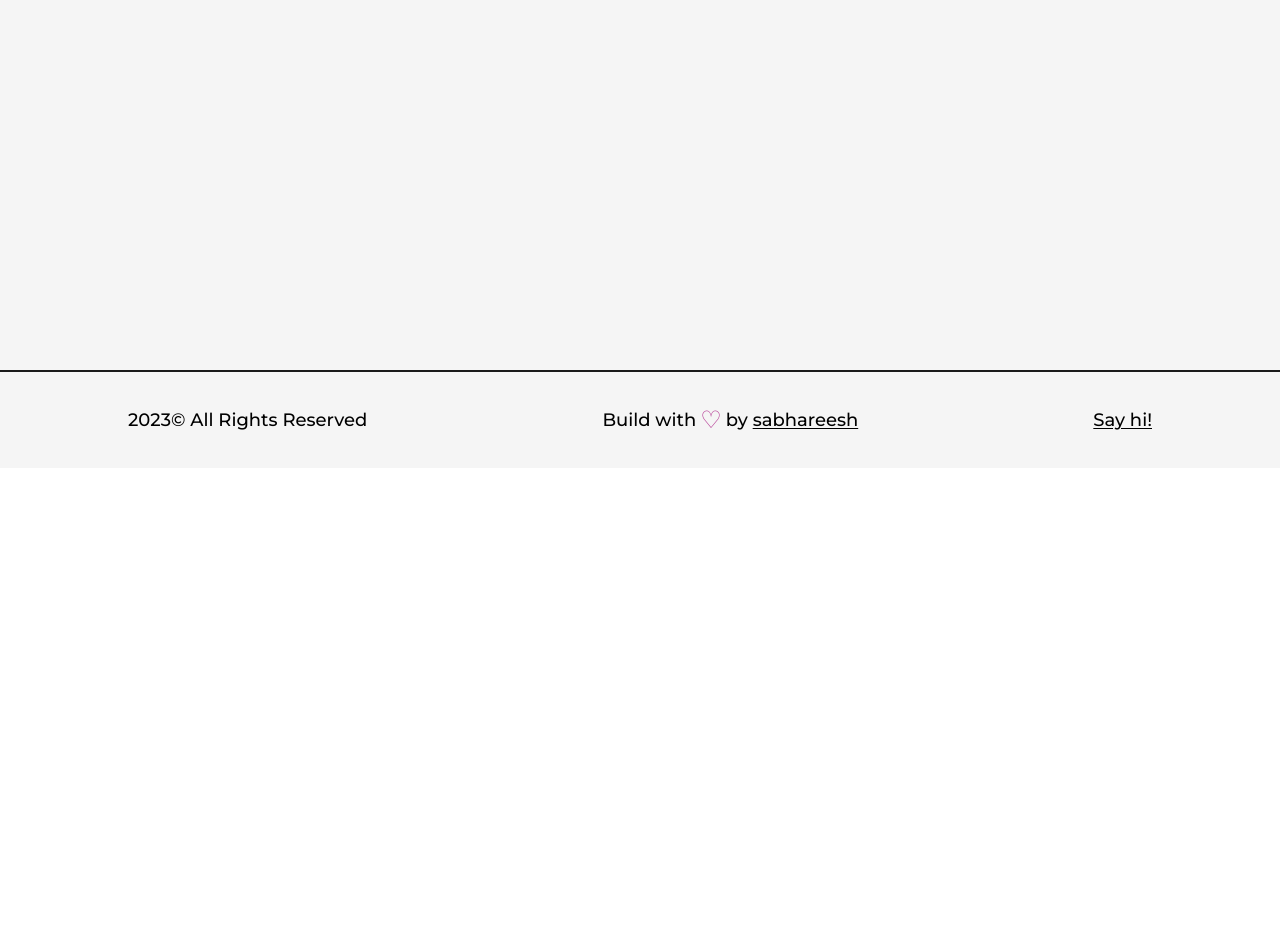
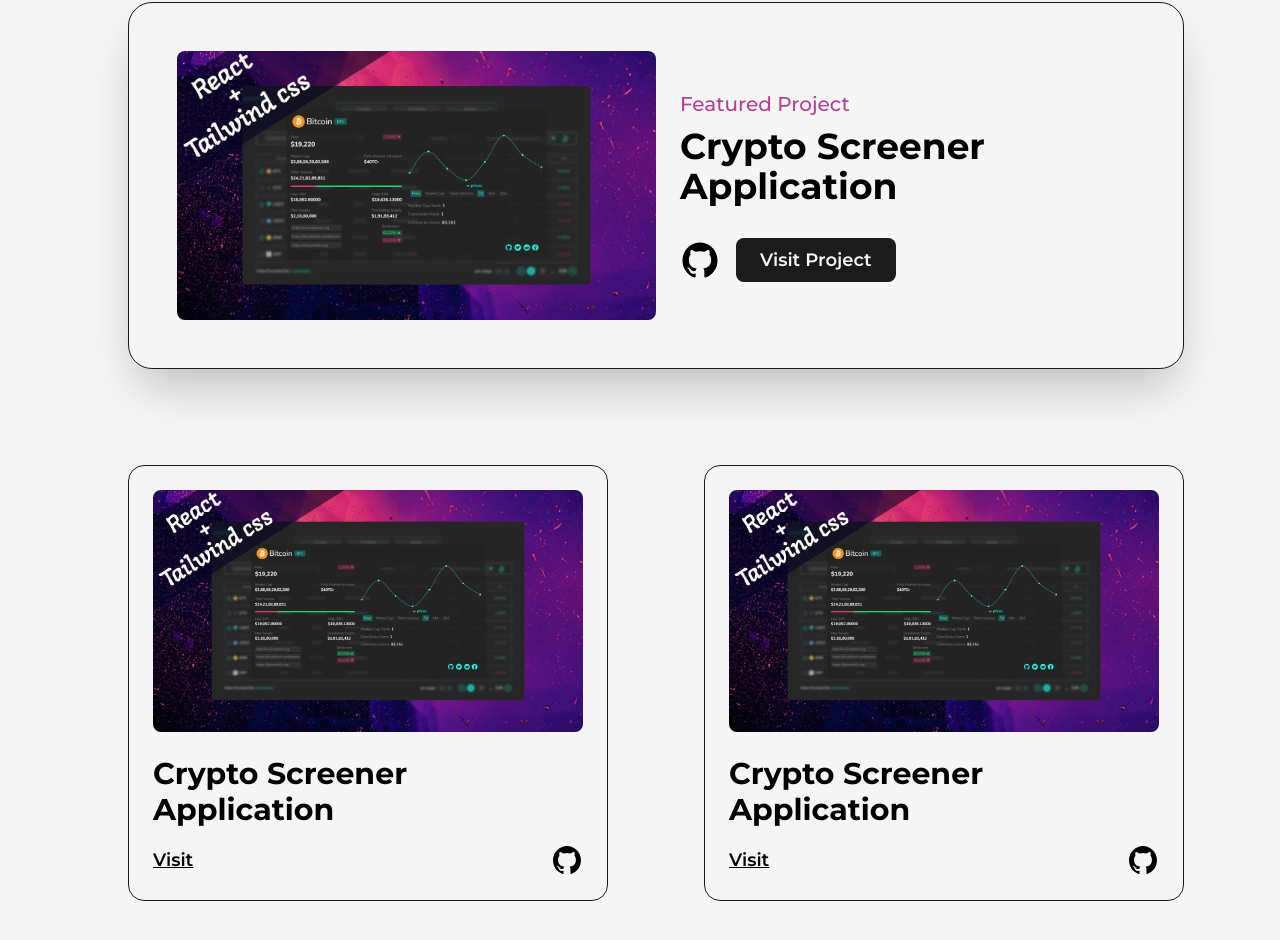
Before and after one commit to sabhareesh1009/portfolio, a Next.js app: page /projects in a window 1280 px wide. Before the commit this address had no page. Shown: the part 518-1458 px from the top of the page. Before the commit the page ends 986 px from the top, so only its background shows below. Built offline with nearby package versions, Linux system fonts and the light colour scheme.

Commit message:
Designed the projects page.

```diff
--- a/src/components/AnimatedText.js
+++ b/src/components/AnimatedText.js
@@ -10,7 +10,7 @@ const quote = {
     opacity: 1,
     transition: {
       delay: 0.5,
-      staggerChildren: 1,
+      staggerChildren: 0.6,
     },
   },
 };
@@ -24,7 +24,7 @@ const singleWord = {
     opacity: 1,
     y: 0,
     transition: {
-      delay: 1,
+      delay: 0.6,
     },
   },
 };
--- /dev/null
+++ b/src/components/FeaturedProject.js
@@ -0,0 +1,15 @@
+import Image from "next/image";
+import Link from "next/link";
+import React from "react";
+
+const FeaturedProject = ({ type, title, summary, img, link, github }) => {
+  return (
+    <article>
+      <Link>
+        <Image />
+      </Link>
+    </article>
+  );
+};
+
+export default FeaturedProject;
--- a/src/components/Skills.js
+++ b/src/components/Skills.js
@@ -35,7 +35,7 @@ const Skills = () => {
         <Skill name="Angular" x="15vw" y="-12vw" />
         <Skill name="GastsbyJs" x="32vw" y="-5vw" />
         <Skill name="NodeJs" x="0vw" y="-20vw" />
-        <Skill name="Tailwind CSS" x="18vw" y="18vw" />
+        <Skill name="Tailwind CSS" x="16vw" y="18vw" />
       </div>
     </>
   );
--- /dev/null
+++ b/src/pages/projects.js
@@ -0,0 +1,174 @@
+import AnimatedText from "@/components/AnimatedText";
+import Layout from "@/components/Layout";
+import Head from "next/head";
+import React from "react";
+import Image from "next/image";
+import Link from "next/link";
+import { GithubIcon } from "@/components/Icons";
+import projectImage1 from "../../public/images/projects/crypto-screener-cover-image.jpg";
+
+const FeaturedProject = ({ type, title, summary, img, link, github }) => {
+  return (
+    <article className="w-full flex items-center justify-between relative rounded-3xl border border-solid border-dark bg-light shadow-2xl p-12">
+
+<div className="absolute top-0 -right-3 -z-10 w-[101%] h-[103%] rounded-[2.5rem] bg-dark" />
+      <Link
+        href={link}
+        tabIndex="_blank"
+        className="w-1/2 cursor-pointer overflow-hidden rounded-lg"
+      >
+        <Image src={img} alt={title} className="w-full h-auto" />
+      </Link>
+
+      <div className="w-1/2 flex flex-col items-start justify-between pl-6">
+        <span className="text-primary font-medium text-xl">{type}</span>
+        <Link
+          href={link}
+          target="_blank"
+          className="hover:underline underline-offset-2"
+        >
+          <h2 className="my-2 w-full text-left text-4xl font-bold">{title}</h2>
+        </Link>
+        <p className="my-2 font-medium text-dark">{summary}</p>
+        <div className="mt-2 flex items-center">
+          <Link href={github} target="_blank" className="w-10">
+            <GithubIcon />
+          </Link>
+          <Link
+            href={link}
+            target="_blank"
+            className="ml-4 rounded-lg bg-dark text-light p-2 px-6 text-lg font-semibold"
+          >
+            Visit Project
+          </Link>
+        </div>
+      </div>
+    </article>
+  );
+};
+
+const Project = ({ type, title, summary, img, link, github }) => {
+  return (
+    <article className="w-full flex flex-col items-center justify-center rounded-2xl border border-solid border-dark bg-light p-6 relative">
+      <Link
+        href={link}
+        tabIndex="_blank"
+        className="w-full cursor-pointer overflow-hidden rounded-lg"
+      >
+        <Image src={img} alt={title} className="w-full h-auto" />
+      </Link>
+
+      <div className="w-full flex flex-col items-start justify-between mt-4">
+        <Link
+          href={link}
+          target="_blank"
+          className="hover:underline underline-offset-2"
+        >
+          <h2 className="my-2 w-full text-left text-3xl font-bold">{title}</h2>
+        </Link>
+        <div className="w-full mt-2 flex items-center justify-between">
+          <Link
+            href={link}
+            target="_blank"
+            className="text-lg font-semibold underline"
+          >
+            Visit
+          </Link>
+          <Link href={github} target="_blank" className="w-8">
+            <GithubIcon />
+          </Link>
+        </div>
+      </div>
+    </article>
+  );
+};
+const projects = () => {
+  return (
+    <>
+      <Head>
+        <title>Sabhareesh Kandikonda | Projects page</title>
+        <meta name="sabhareesh kandikonda" content="projects page" />
+      </Head>
+      <main className="w-full">
+        <Layout className="pt-16">
+          <AnimatedText
+            text="Imagination Trumps Knowledge!"
+            className="mb-16"
+          />
+
+          <div className="grid grid-cols-12 gap-24">
+            <div className="col-span-12">
+              <FeaturedProject
+                title="Crypto Screener Application"
+                link={"/"}
+                type="Featured Project"
+                img={projectImage1}
+                github="/"
+              />
+            </div>
+            <div className="col-span-6">
+              <Project
+                title="Crypto Screener Application"
+                summary="A feature-rich Crypto Screener App using React, Tailwind CSS, Context API, React Router and Recharts.
+It shows detail regarding almost all the cryptocurrency. You can easily convert the price in your
+local currency."
+                link={"/"}
+                type="Featured Project"
+                img={projectImage1}
+                github="/"
+              />
+            </div>
+            <div className="col-span-6">
+              <Project
+                title="Crypto Screener Application"
+                summary="A feature-rich Crypto Screener App using React, Tailwind CSS, Context API, React Router and Recharts.
+It shows detail regarding almost all the cryptocurrency. You can easily convert the price in your
+local currency."
+                link={"/"}
+                type="Featured Project"
+                img={projectImage1}
+                github="/"
+              />
+            </div>
+            <div className="col-span-12">
+              {" "}
+              <FeaturedProject
+                title="Crypto Screener Application"
+                link={"/"}
+                type="Featured Project"
+                img={projectImage1}
+                github="/"
+              />
+            </div>
+            <div className="col-span-6">
+              <Project
+                title="Crypto Screener Application"
+                summary="A feature-rich Crypto Screener App using React, Tailwind CSS, Context API, React Router and Recharts.
+It shows detail regarding almost all the cryptocurrency. You can easily convert the price in your
+local currency."
+                link={"/"}
+                type="Featured Project"
+                img={projectImage1}
+                github="/"
+              />
+            </div>
+            <div className="col-span-6">
+              <Project
+                title="Crypto Screener Application"
+                summary="A feature-rich Crypto Screener App using React, Tailwind CSS, Context API, React Router and Recharts.
+It shows detail regarding almost all the cryptocurrency. You can easily convert the price in your
+local currency."
+                link={"/"}
+                type="Featured Project"
+                img={projectImage1}
+                github="/"
+              />
+            </div>
+          </div>
+        </Layout>
+      </main>
+    </>
+  );
+};
+
+export default projects;
```
